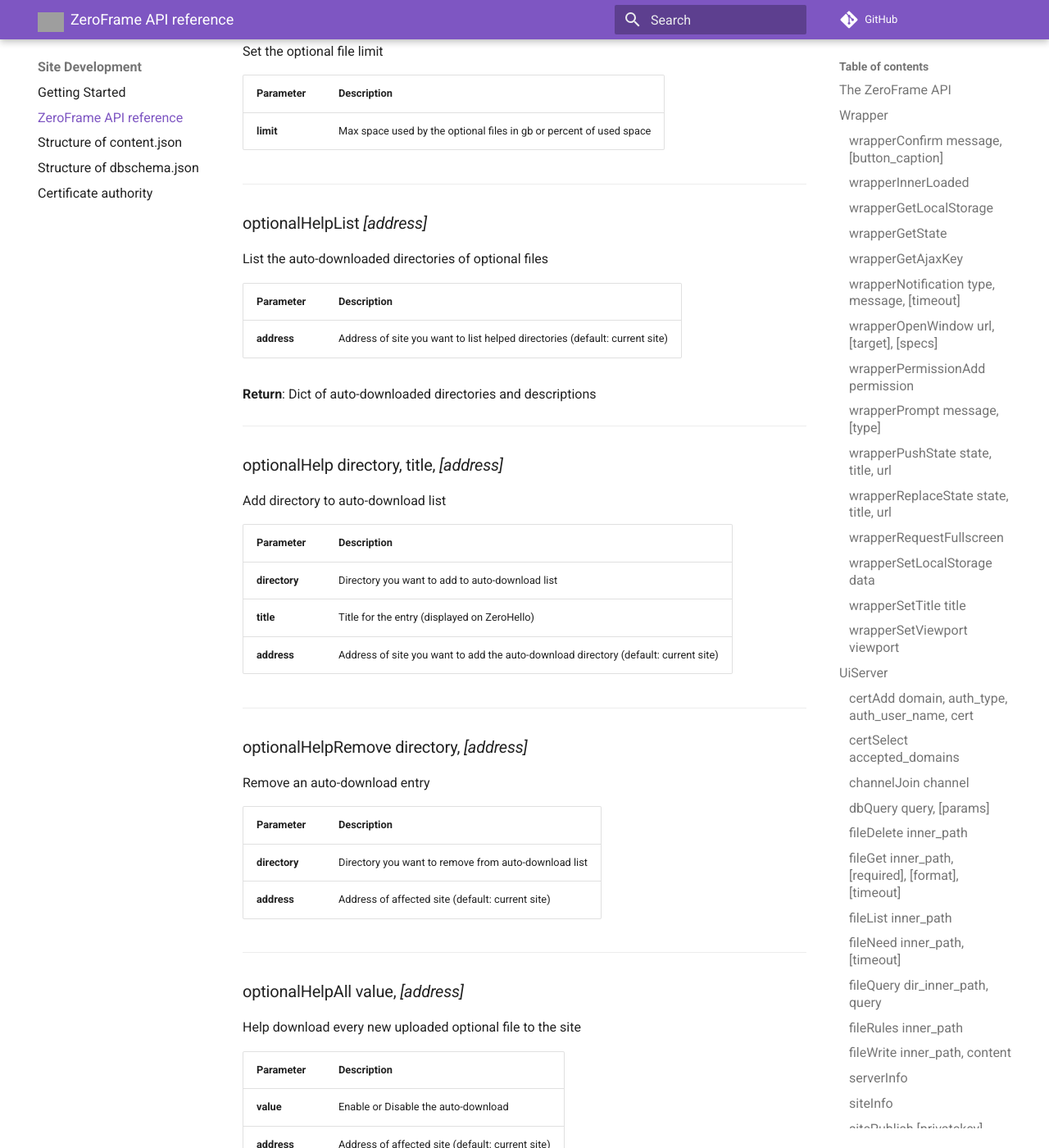
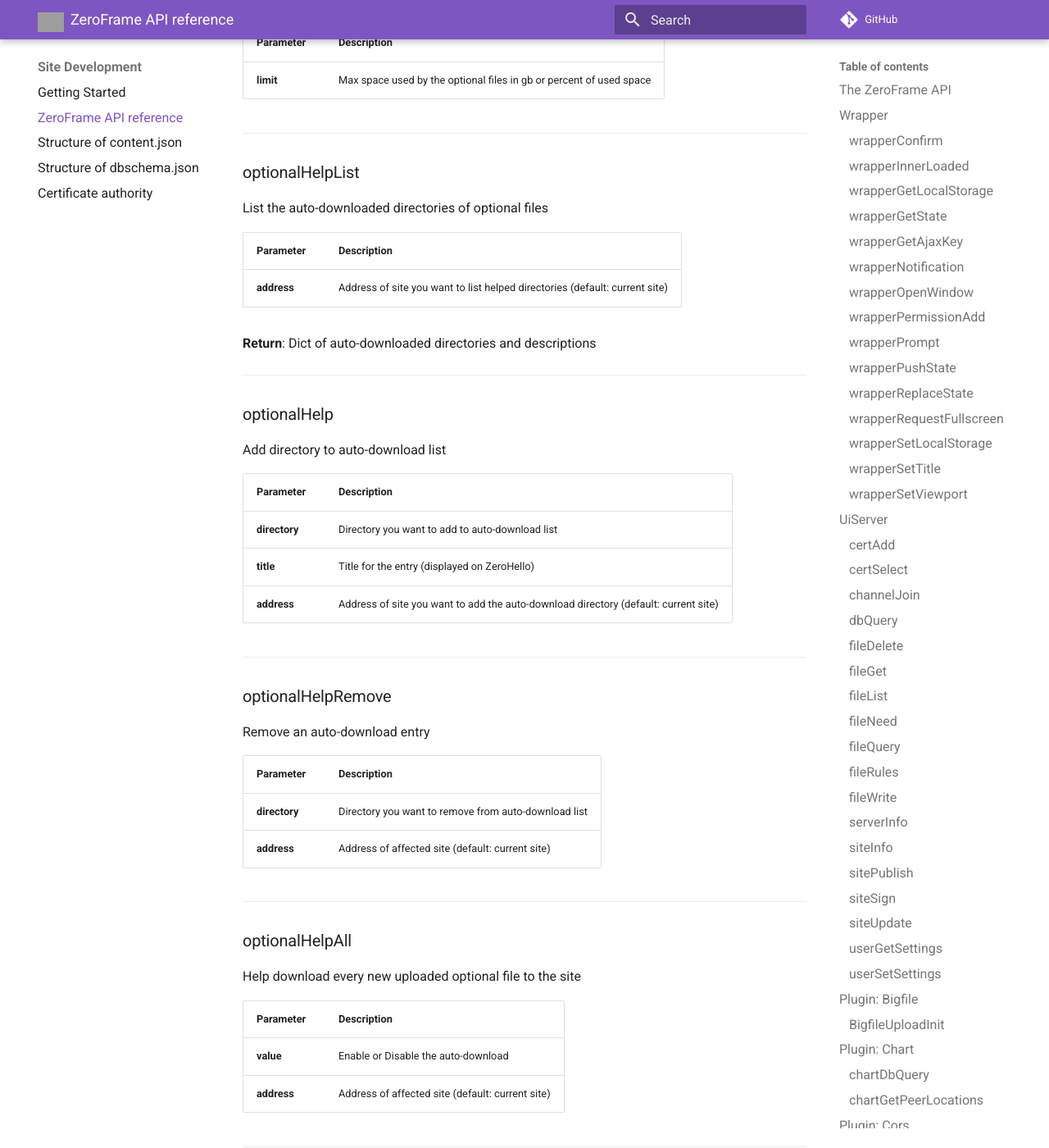
Before and after one commit to HelloZeroNet/Documentation, an MkDocs documentation site: the page built from docs/site_development/zeroframe_api_reference.md, in a window 1280 px wide and 1400 px high, scrolled down 26485 px. Shown: the whole window at 82% size. Built offline with MkDocs 1.6.1 and Material for MkDocs 9.7.7, drawn with Linux system fonts in a browser that asks for light colours; comment, search, counter and statistics services are not loaded; some of the changed text lies outside the part shown; grey boxes are pictures that could not be loaded.

Commit message:
Remove parameters from site titles
As they are already listed inside the command body anyways.

```diff
--- a/docs/site_development/zeroframe_api_reference.md
+++ b/docs/site_development/zeroframe_api_reference.md
@@ -11,7 +11,7 @@ The library can be imported like any other JavaScript file, or site developers a
 _These commands are handled by the wrapper frame and are thus not sent to the UiServer using websocket._
 
 
-### wrapperConfirm _message, [button_caption]_
+### wrapperConfirm
 Display a notification with confirm button
 
 Parameter              | Description
@@ -82,7 +82,7 @@ console.log(req.response)
 
 ---
 
-### wrapperNotification _type, message, [timeout]_
+### wrapperNotification
 Display a notification
 
 Parameter              | Description
@@ -101,7 +101,7 @@ Parameter              | Description
 
 ---
 
-### wrapperOpenWindow _url, [target], [specs]_
+### wrapperOpenWindow
 
 Navigates or opens a new popup window.
 
@@ -119,7 +119,7 @@ Parameter              | Description
 ---
 
 
-### wrapperPermissionAdd _permission_
+### wrapperPermissionAdd
 
 Request new permission for site
 
@@ -131,7 +131,7 @@ Parameter        | Description
 
 ---
 
-### wrapperPrompt _message, [type]_
+### wrapperPrompt
 
 Prompt text input from user
 
@@ -156,7 +156,7 @@ Parameter           | Description
 
 ---
 
-### wrapperPushState _state, title, url_
+### wrapperPushState
 Change the url and adds new entry to browser's history. See: [pushState JS method](https://developer.mozilla.org/en-US/docs/Web/API/History_API#The_pushState()_method)
 
 Parameter           | Description
@@ -175,7 +175,7 @@ Parameter           | Description
 
 ---
 
-### wrapperReplaceState _state, title, url_
+### wrapperReplaceState
 Change the url without adding new entry to browser's history. See: [replaceState JS method](https://developer.mozilla.org/en-US/docs/Web/API/History_API#The_replaceState()_method)
 
 Parameter           | Description
@@ -205,7 +205,7 @@ page.cmd("wrapperRequestFullscreen")
 
 ---
 
-### wrapperSetLocalStorage _data_
+### wrapperSetLocalStorage
 Set browser's local store data stored for the site
 
 Parameter              | Description
@@ -223,7 +223,7 @@ Page.cmd "wrapperSetLocalStorage", Page.local_storage
 
 ---
 
-### wrapperSetTitle _title_
+### wrapperSetTitle
 Set browser's title
 
 Parameter              | Description
@@ -240,7 +240,7 @@ Page.cmd "wrapperSetTitle", "newtitle"
 ---
 
 
-### wrapperSetViewport _viewport_
+### wrapperSetViewport
 
 Set sites's viewport meta tag content (required for mobile sites)
 
@@ -270,7 +270,7 @@ The UiServer will do all the 'backend' work (eg: querying the DB, accessing file
 
 
 
-### certAdd _domain, auth_type, auth_user_name, cert_
+### certAdd
 Add a new certificate to current user.
 
 Parameter            | Description
@@ -294,7 +294,7 @@ Parameter            | Description
 ---
 
 
-### certSelect _accepted_domains_
+### certSelect
 Display certificate selector.
 
 Parameter            | Description
@@ -312,7 +312,7 @@ Parameter            | Description
 ---
 
 
-### channelJoin _channel_
+### channelJoin
 
 Request notifications about sites's events.
 
@@ -357,7 +357,7 @@ route: (cmd, data) ->
 ---
 
 
-### dbQuery _query, [params]_
+### dbQuery
 Run a query on the sql cache
 
 Parameter            | Description
@@ -411,7 +411,7 @@ Page.cmd "dbQuery", ["SELECT user.*, json.json_id AS data_json_id FROM user LEFT
 ---
 
 
-### fileDelete _inner_path_
+### fileDelete
 Delete a file
 
 Parameter        | Description
@@ -424,7 +424,7 @@ Parameter        | Description
 ---
 
 
-### fileGet _inner_path, [required], [format], [timeout]_
+### fileGet
 Get file content
 
 Parameter               | Description
@@ -474,7 +474,7 @@ submitTopicVote: (e) =>
 ---
 
 
-### fileList _inner_path_
+### fileList
 List of files in a directory
 
 Parameter        | Description
@@ -487,7 +487,7 @@ Parameter        | Description
 ---
 
 
-### fileNeed _inner_path, [timeout]_
+### fileNeed
 Initialize download of a (optional) file.
 
 Parameter               | Description
@@ -500,7 +500,7 @@ Parameter               | Description
 
 ---
 
-### fileQuery _dir_inner_path, query_
+### fileQuery
 Simple json file query command
 
 Parameter            | Description
@@ -530,7 +530,7 @@ Parameter            | Description
 ---
 
 
-### fileRules _inner_path_
+### fileRules
 Return the rules for the file.
 
 Parameter            | Description
@@ -562,7 +562,7 @@ Parameter            | Description
 ---
 
 
-### fileWrite _inner_path, content_
+### fileWrite
 
 Write file content
 
@@ -678,7 +678,7 @@ _Note:_ to write files that not in content.json yet, you must have `"own": true`
 ---
 
 
-### sitePublish _[privatekey], [inner_path], [sign]_
+### sitePublish
 Publish a content.json of the site
 
 Parameter                 | Description
@@ -704,7 +704,7 @@ Parameter                 | Description
 ---
 
 
-### siteSign _[privatekey], [inner_path], [remove_missing_optional]_
+### siteSign
 Sign a content.json of the site
 
 Parameter                              | Description
@@ -730,7 +730,7 @@ if @site_info["privatekey"] # Private key stored in users.json
 
 
 
-### siteUpdate _address_
+### siteUpdate
 
 Force check and download changed content from other peers (only necessary if user is in passive mode and using old version of Zeronet)
 
@@ -780,7 +780,7 @@ Parameter     | Description
 ## Plugin: Bigfile
 
 
-### BigfileUploadInit _[inner_path]_, _[size]_
+### BigfileUploadInit
 
 Initialize a new upload endpoint for a bigfile.
 
@@ -835,7 +835,7 @@ input.click()
 
 ## Plugin: Chart
 
-### chartDbQuery _query, [params]_
+### chartDbQuery
 
 Run database query on chart database.
 
@@ -863,7 +863,7 @@ Page.cmd("chartGetPeerLocations")
 
 Allow cross-site file access under virtual directory **/cors-siteaddress/** and grant cross-site database query using the [as](#as-address-cmd-arguments) API command.
 
-### corsPermission address
+### corsPermission
 
 Request Cross origin resource sharing permission with the given site.
 
@@ -912,7 +912,7 @@ Parameter                      | Description
 
 ---
 
-### eciesDecrypt _params, [privatekey]_
+### eciesDecrypt
 
 Try to decrypt list of texts
 
@@ -1014,7 +1013,7 @@ Return of current followed feeds
 
 ---
 
-### feedQuery _[limit], [day_limit]_
+### feedQuery
 
 Execute all followed sql query
 
@@ -1042,7 +1041,7 @@ Parameter            | Description
 
 ---
 
-### mergerSiteDelete _address_
+### mergerSiteDelete
 
 Stop seeding and delete a merged site
 
@@ -1053,7 +1052,7 @@ Parameter            | Description
 
 ---
 
-### mergerSiteList _[query_site_info]_
+### mergerSiteList
 
 Return merged sites.
 
@@ -1062,13 +1061,13 @@ Parameter            | Description
 **query_site_info**  | If True, then gives back detailed site info for merged sites
 
 
-
 ---
 
 
 ## Plugin: Mute
 
-### muteAdd _auth_address_, _cert_user_id_, _reason_
+
+### muteAdd
 
 Add new user to mute list. (Requires confirmation for non-ADMIN sites)
 
@@ -1087,7 +1086,7 @@ Page.cmd("muteAdd", ['1GJUaZMjTfeETdYUhchSkDijv6LVhjekHz','helloworld@kaffie.bit
 
 ---
 
-### muteRemove _auth_address_
+### muteRemove
 
 Remove a user from mute list. (Requires confirmation for non-ADMIN sites)
 
@@ -1116,7 +1115,8 @@ List muted users. (Requires ADMIN permission on site)
 
 ## Plugin: OptionalManager
 
-### optionalFileList _[address]_, _[orderby]_, _[limit]_
+
+### optionalFileList
 
 Return list of optional files
 
@@ -1130,7 +1130,7 @@ Parameter            | Description
 
 ---
 
-### optionalFileInfo _inner_path_
+### optionalFileInfo
 
 Query optional file info from database
 
@@ -1142,7 +1142,7 @@ Parameter            | Description
 
 ---
 
-### optionalFilePin _inner_path_, _[address]_
+### optionalFilePin
 
 Pin (exclude from automatized optional file cleanup) downloaded optional file
 
@@ -1153,7 +1153,7 @@ Parameter            | Description
 
 ---
 
-### optionalFileUnpin _inner_path_, _[address]_
+### optionalFileUnpin
 
 Remove pinning (include from automatized optional file cleanup) of downloaded optional file
 
@@ -1164,7 +1164,7 @@ Parameter            | Description
 
 ---
 
-### optionalFileDelete _inner_path_, _[address]_
+### optionalFileDelete
 
 Query a downloaded optional file
 
@@ -1184,7 +1184,7 @@ Return currently used disk space by optional files
 ---
 
 
-### optionalLimitSet _limit_
+### optionalLimitSet
 
 Set the optional file limit
 
@@ -1194,7 +1194,7 @@ Parameter            | Description
 
 ---
 
-### optionalHelpList _[address]_
+### optionalHelpList
 
 List the auto-downloaded directories of optional files
 
@@ -1207,7 +1207,7 @@ Parameter            | Description
 ---
 
 
-### optionalHelp directory, title, _[address]_
+### optionalHelp
 
 Add directory to auto-download list
 
@@ -1219,7 +1219,7 @@ Parameter            | Description
 
 ---
 
-### optionalHelpRemove directory, _[address]_
+### optionalHelpRemove
 
 Remove an auto-download entry
 
@@ -1230,7 +1230,7 @@ Parameter            | Description
 
 ---
 
-### optionalHelpAll value, _[address]_
+### optionalHelpAll
 
 Help download every new uploaded optional file to the site
 
@@ -1247,7 +1247,7 @@ Parameter            | Description
 _(requires ADMIN permission in data/sites.json)_
 
 
-### as _address, cmd, [arguments]_
+### as
 
 Execute command in other site's context
 
@@ -1279,7 +1279,7 @@ Page.cmd("as", [address, "dbQuery", [query, params]], function(res) { console.lo
 
 **Return**: ok
 
-### configSet _key, value_
+### configSet
 
 Create or update an entry in ZeroNet config file. (zeronet.conf by default)
 
@@ -1297,7 +1297,7 @@ Parameter            | Description
 
 
 
-### certSet _domain_
+### certSet
 
 Set the used certificate for current site.
 
@@ -1311,7 +1311,7 @@ Parameter            | Description
 ---
 
 
-### channelJoinAllsite _channel_
+### channelJoinAllsite
 
 Request notifications about every site's events.
 
@@ -1358,7 +1358,7 @@ Re-download ZeroNet from github.
 ---
 
 
-### siteClone _address_, _[root_inner_path]_
+### siteClone
 Copy site files into a new one.
 
 Every file and directory will be skipped if it has a `-default` subfixed version and the subfixed version will be copied instead of it.
@@ -1385,7 +1385,7 @@ Parameter           | Description
 ---
 
 
-### sitePause _address_
+### sitePause
 Pause site serving
 
 Parameter           | Description
@@ -1398,7 +1398,7 @@ Parameter           | Description
 ---
 
 
-### siteResume _address_
+### siteResume
 Resume site serving
 
 Parameter           | Description
```
Also changed, not shown: other parts of docs/site_development/zeroframe_api_reference.md (+7 -8 lines).
